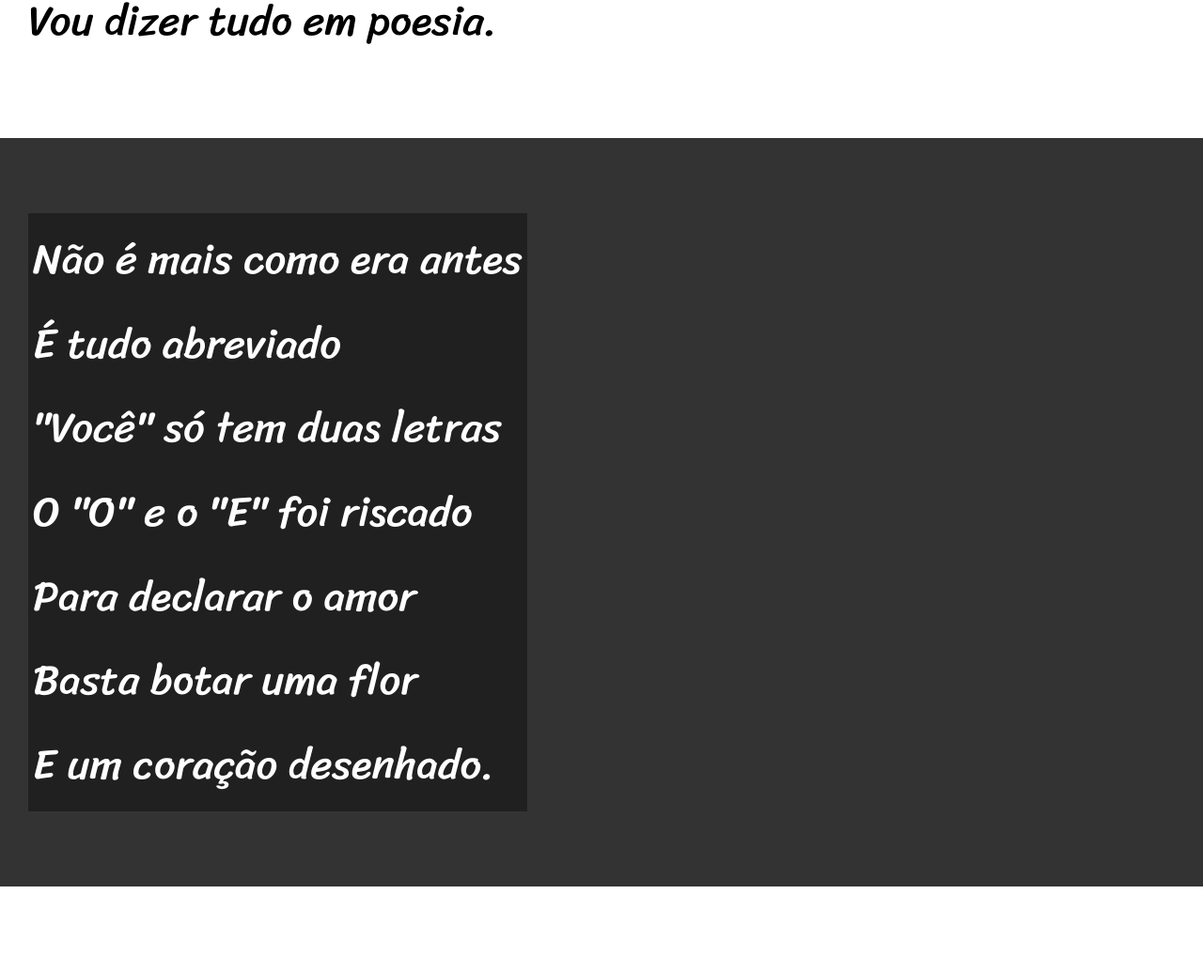
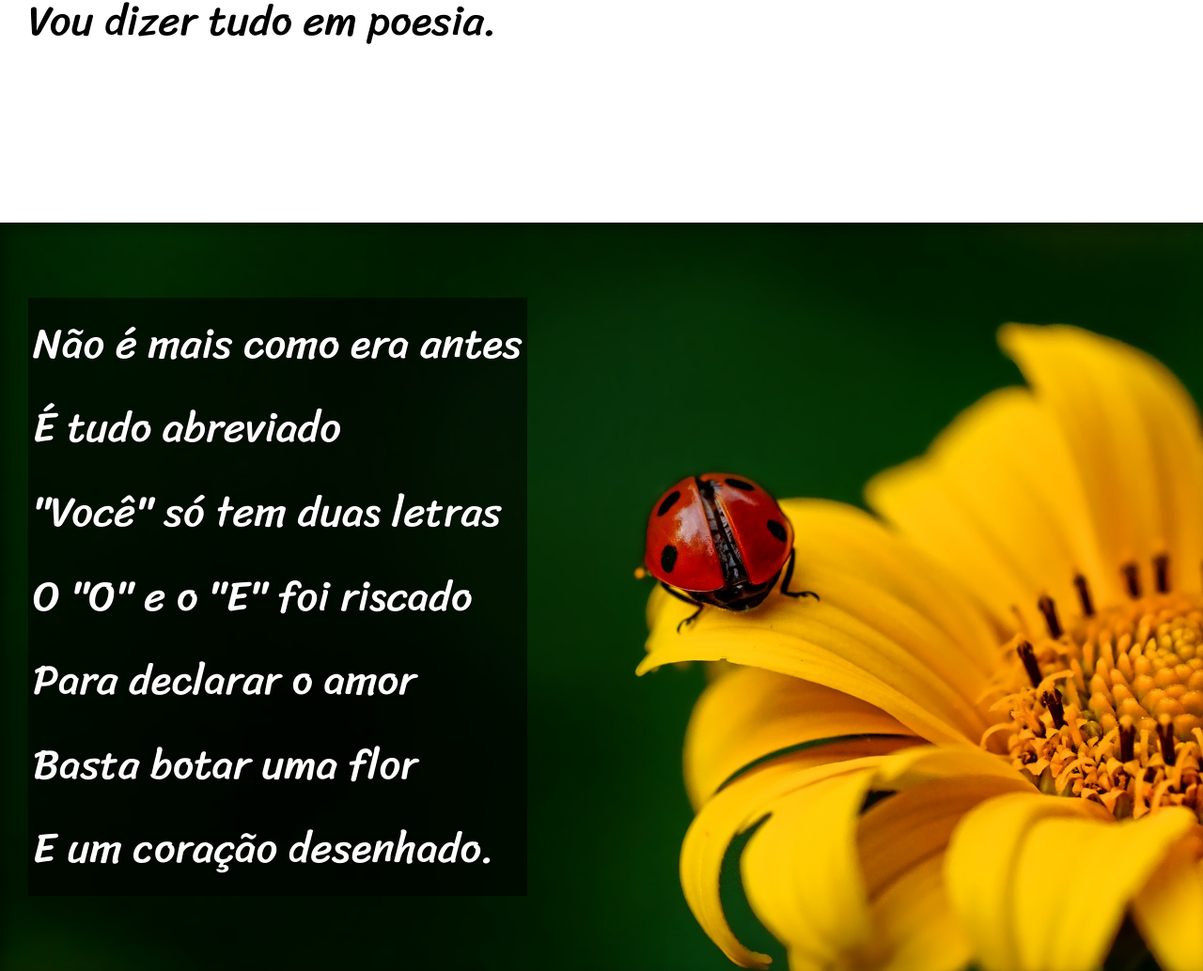
Before and after one commit to marianafaustino/html-css, a plain HTML site: page Desafios/d012/index.html in a window 1280 px wide. Shown: the part 900-1934 px from the top of the page at 94% size. Drawn offline with Linux system fonts and the light colour scheme.

Commit message:
efeito parallax nas imagens

```diff
--- a/Desafios/d012/estilo/style.css
+++ b/Desafios/d012/estilo/style.css
@@ -62,13 +62,31 @@ section.normal{
 
 section.imagem{
     background-color: rgb(51, 51, 51);
+    background-size: cover;
+    background-attachment: fixed;
     color: white;
+    box-shadow: inset 6px 6px 13px 0px rgba(0, 0, 0, 0.37);
 }
 
 section.imagem p{
     display: inline-block;
     padding: 5px;
-    background-color: rgba(0, 0, 0, 0.363);
+    background-color: rgba(0, 0, 0, 0.555);
+    text-shadow: 1px 1px 0px black;
+}
+
+section#img01{
+    background-image: url('../imagens/background001.jpg');
+    background-position: right center;
+}
+
+section#img02{
+    background-image: url('../imagens/background002.jpg');
+    background-position: right center;
+}
+
+section p{
+    padding-bottom: 2em;
 }
 
 footer{
--- a/Desafios/d012/index.html
+++ b/Desafios/d012/index.html
@@ -25,7 +25,7 @@
         </p>
     </section>
 
-    <section class="imagem">
+    <section class="imagem" id="img01">
         <p>
             Não é mais como era antes <br>
             É tudo abreviado <br>
@@ -59,7 +59,7 @@
         </p>
     </section>
 
-    <section class="imagem">
+    <section class="imagem" id="img02">
         <p>
             Tenho saudade das cartas <br>
             Escritas com a própria mão <br>
```
